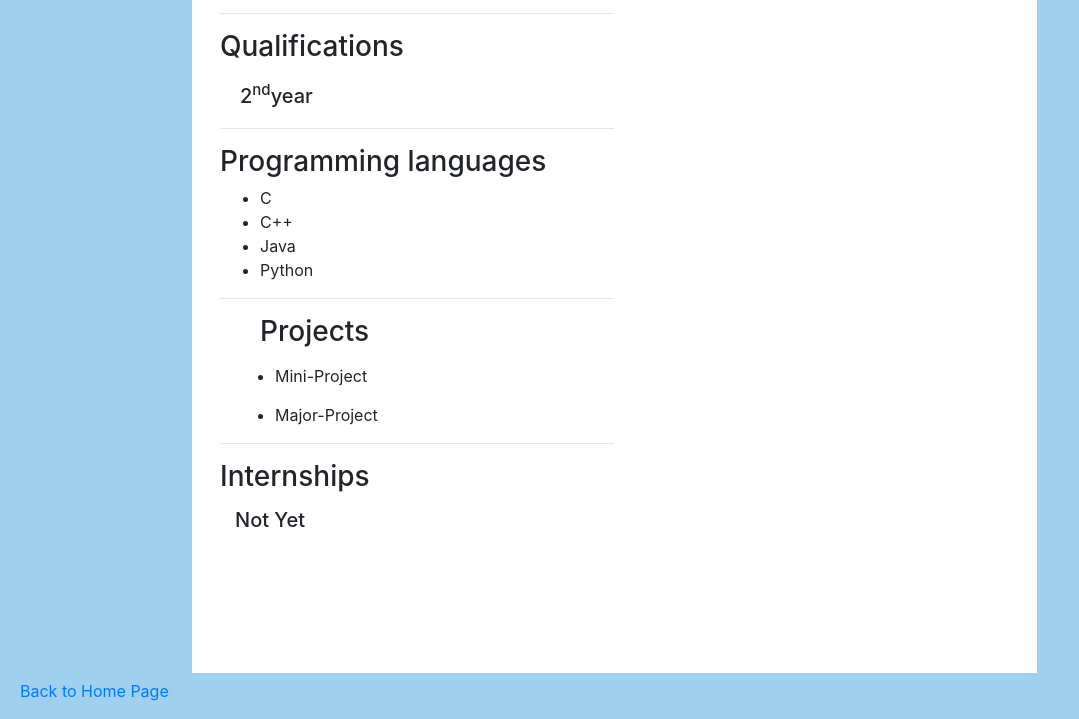
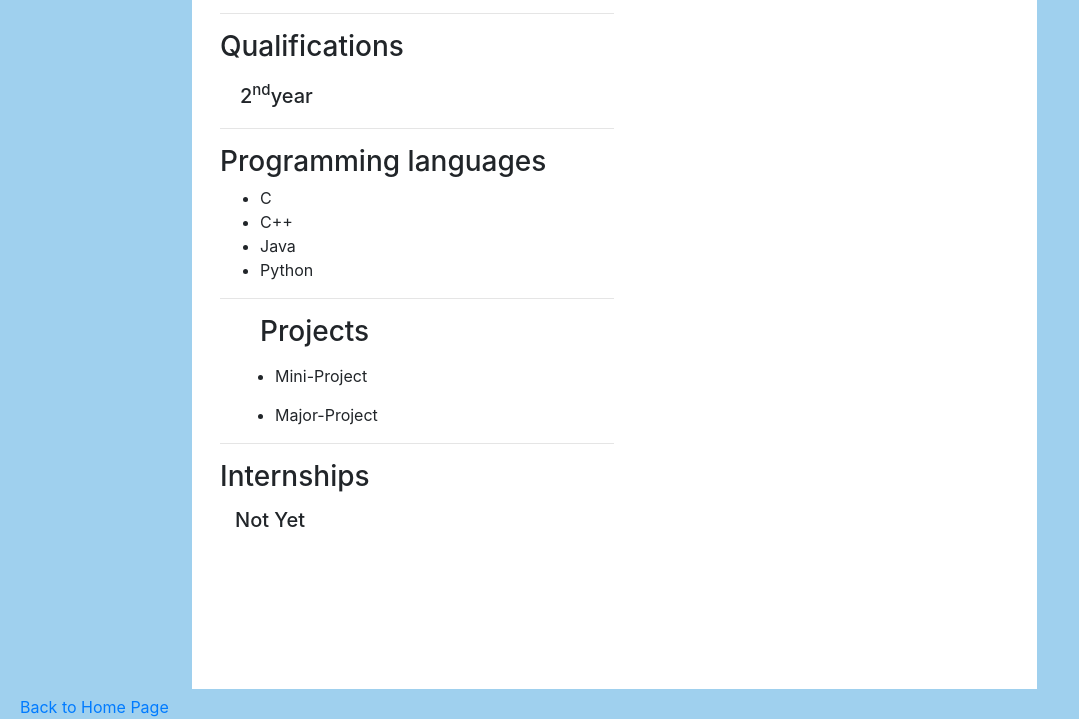
Before and after one commit to kaushi019/sample-repo, a website: page frontend/html/index2.html in a window 1280 px wide. Shown: the part 89-808 px from the top of the page, without its empty margins (0-1079 px from the left). Drawn offline with nearby package versions, Linux system fonts and the light colour scheme.

Commit message:
resume updted

```diff
--- a/frontend/css/index.css
+++ b/frontend/css/index.css
@@ -17,7 +17,7 @@
 }
 .box{
     width: 66%;
-    height: 94%;
+    height: 96%;
     top: 10px;
     left: 15%;
     position: relative;
```
